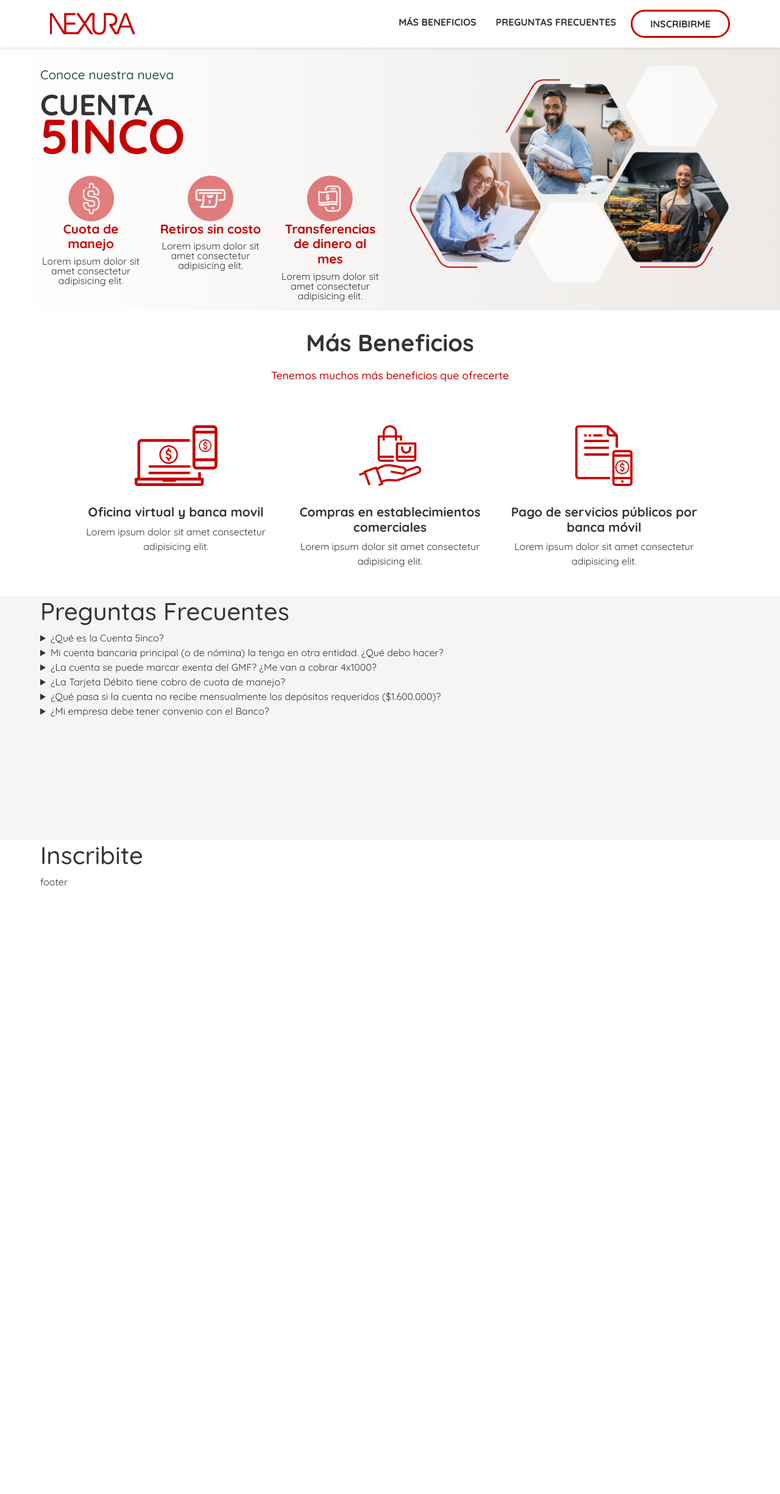
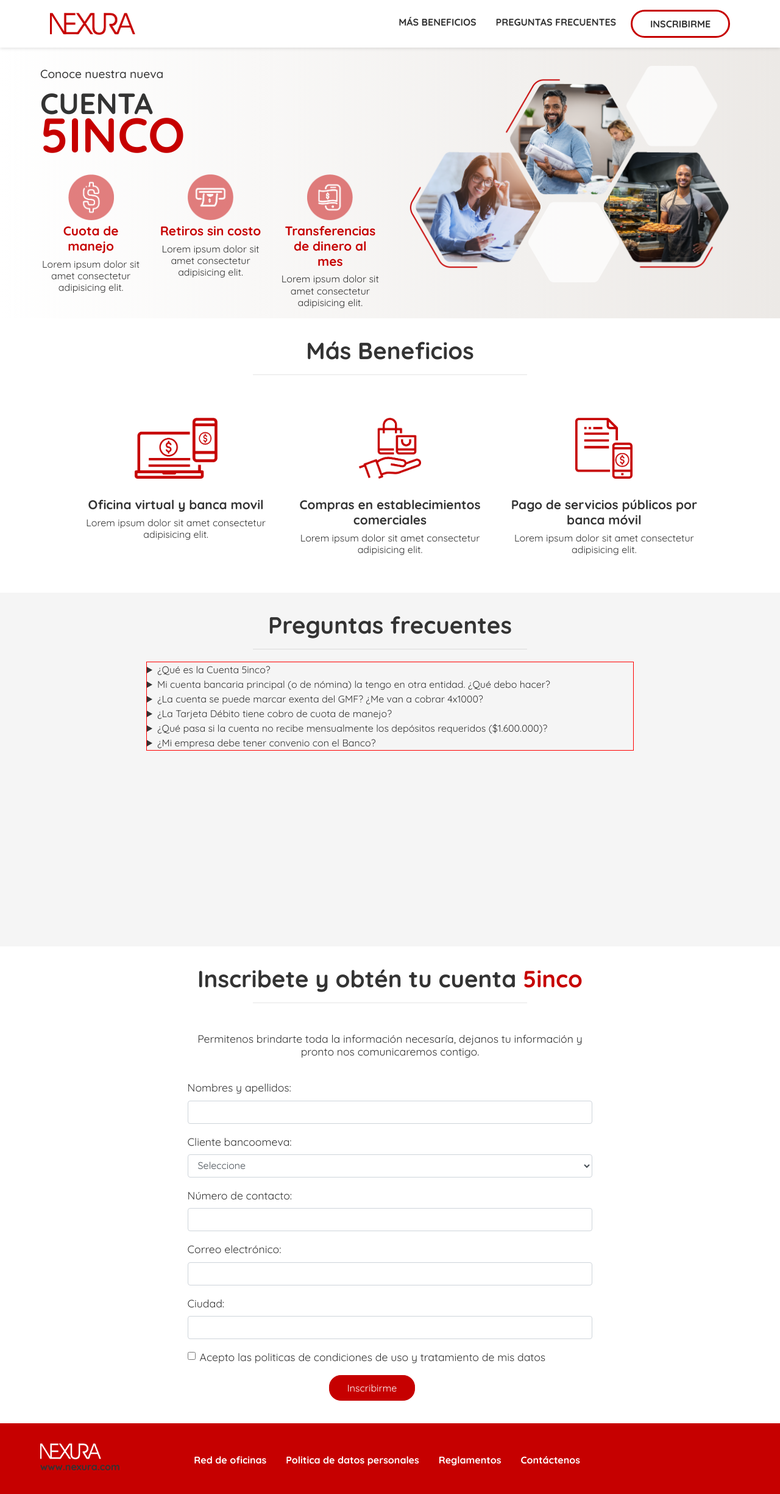
Before and after one commit to WistonCarmona/bancoNx-landing, a plain HTML site: page index.html in a window 1280 px wide. Shown: the whole page at 61% size. Before the commit the page ends 1458 px from the top, so only its background shows below. Drawn offline with nearby package versions, Linux system fonts and the light colour scheme.

Commit message:
[add] section contact and footer

```diff
--- a/index.html
+++ b/index.html
@@ -4,6 +4,7 @@
 <head>
   <meta charset="UTF-8" />
   <meta name="viewport" content="width=device-width, initial-scale=1.0" />
+  <link rel="icon" type="image/png" sizes="32x32" href="static/images/icon32x32.png">
   <link rel="stylesheet" href="static/bootstrap-4.5.0-dist/css/bootstrap.min.css">
   <link
     href="https://fonts.googleapis.com/css2?family=Open+Sans:wght@400;600;700&family=Quicksand:wght@400;500;700&display=swap"
@@ -41,29 +42,29 @@
     <div class="wrapper">
       <div class="row">
         <div class="col-12 col-lg-6">
-          <div class="banner-box">
-            <h4 class="text-small">Conoce nuestra nueva</h4>
+          <div class="box-left">
+            <h3 class="u-subtitle">Conoce nuestra nueva</h3>
             <h2 class="text-medium">Cuenta</h2>
             <h1 class="text-big">5inco</h1>
             <div class="row">
               <div class="col-12 col-sm-4">
                 <div class="banner-box-info">
                   <img src="static/images/icon-cuota-manejo.png" alt="sin cuota de manejo" />
-                  <h4 class="title-banner">Cuota de manejo</h4>
+                  <h4 class="title-info">Cuota de manejo</h4>
                   <p class="info">Lorem ipsum dolor sit amet consectetur adipisicing elit.</p>
                 </div>
               </div>
               <div class="col-12 col-sm-4">
                 <div class="banner-box-info">
                   <img src="static/images/icon-retiros.png" alt="retiros sin costos" />
-                  <h4 class="title-banner">Retiros sin costo</h4>
+                  <h4 class="title-info">Retiros sin costo</h4>
                   <p class="info">Lorem ipsum dolor sit amet consectetur adipisicing elit.</p>
                 </div>
               </div>
               <div class="col-12 col-sm-4">
                 <div class="banner-box-info">
                   <img src="static/images/icon-transferencias.png" alt="transferencias de dinero" />
-                  <h4 class="title-banner">Transferencias de dinero al mes</h4>
+                  <h4 class="title-info">Transferencias de dinero al mes</h4>
                   <p class="info">Lorem ipsum dolor sit amet consectetur adipisicing elit.</p>
                 </div>
               </div>
@@ -78,9 +79,9 @@
   </section>
   <section class="bonus">
     <div class="wrapper">
-      <h1 class="title">Más Beneficios</h1>
-      <h4 class="text-center">Tenemos muchos más beneficios que ofrecerte</h4>
-      <div class="bonus-box">
+      <h1 class="u-title">Más Beneficios</h1>
+      <hr class="line">
+      <div class="bonus-minwrapp">
         <div class="row">
           <div class="col-12 col-sm-4">
             <div class="bonus-box-info">
@@ -109,49 +110,116 @@
   </section>
   <section class="questions">
     <div class="wrapper">
-      <h1>Preguntas Frecuentes</h1>
-      <details>
-        <summary>¿Qué es la Cuenta 5inco?</summary>
-        <p>Lorem ipsum dolor sit amet consectetur adipisicing elit. Mollitia similique dolorem illo atque quasi vel
+      <h1 class="u-title">Preguntas frecuentes</h1>
+      <hr class="line">
+      <div class="questions-minwrapp">
+        <details class="details">
+          <summary class="summary">¿Qué es la Cuenta 5inco?</summary>
+          <p class="info-details">Lorem ipsum dolor sit amet consectetur adipisicing elit. Mollitia similique dolorem
+            illo atque quasi vel
             excepturi molestias, quis, animi officia et. Vel facere, ullam voluptatum eveniet ab unde aliquid alias!</p>
         </details>
-      <details>
-        <summary>Mi cuenta bancaria principal (o de nómina) la tengo en otra entidad. ¿Qué debo
+        <details class="details">
+          <summary class="summary">Mi cuenta bancaria principal (o de nómina) la tengo en otra entidad. ¿Qué debo
             hacer?</summary>
-        <p>Lorem ipsum dolor sit amet consectetur adipisicing elit. Mollitia similique dolorem illo atque quasi vel
+          <p class="info-details">Lorem ipsum dolor sit amet consectetur adipisicing elit. Mollitia similique dolorem
+            illo atque quasi vel
             excepturi molestias, quis, animi officia et. Vel facere, ullam voluptatum eveniet ab unde aliquid alias!</p>
         </details>
-      <details>
-        <summary>¿La cuenta se puede marcar exenta del GMF? ¿Me van a cobrar 4x1000?</summary>
-        <p>Lorem ipsum dolor sit amet consectetur adipisicing elit. Mollitia similique dolorem illo atque quasi vel
+        <details class="details">
+          <summary class="summary">¿La cuenta se puede marcar exenta del GMF? ¿Me van a cobrar 4x1000?</summary>
+          <p class="info-details">Lorem ipsum dolor sit amet consectetur adipisicing elit. Mollitia similique dolorem
+            illo atque quasi vel
             excepturi molestias, quis, animi officia et. Vel facere, ullam voluptatum eveniet ab unde aliquid alias!</p>
         </details>
-      <details>
-        <summary>¿La Tarjeta Débito tiene cobro de cuota de manejo?</summary>
-        <p>Lorem ipsum dolor sit amet consectetur adipisicing elit. Mollitia similique dolorem illo atque quasi vel
+        <details class="details">
+          <summary class="summary">¿La Tarjeta Débito tiene cobro de cuota de manejo?</summary>
+          <p class="info-details">Lorem ipsum dolor sit amet consectetur adipisicing elit. Mollitia similique dolorem
+            illo atque quasi vel
             excepturi molestias, quis, animi officia et. Vel facere, ullam voluptatum eveniet ab unde aliquid alias!</p>
         </details>
-      <details>
-        <summary>¿Qué pasa si la cuenta no recibe mensualmente los depósitos requeridos
+        <details class="details">
+          <summary class="summary">¿Qué pasa si la cuenta no recibe mensualmente los depósitos requeridos
             ($1.600.000)?</summary>
-        <p>Lorem ipsum dolor sit amet consectetur adipisicing elit. Mollitia similique dolorem illo atque quasi vel
+          <p class="info-details">Lorem ipsum dolor sit amet consectetur adipisicing elit. Mollitia similique dolorem
+            illo atque quasi vel
             excepturi molestias, quis, animi officia et. Vel facere, ullam voluptatum eveniet ab unde aliquid alias!</p>
         </details>
-      <details>
-        <summary>¿Mi empresa debe tener convenio con el Banco?</summary>
-        <p>Lorem ipsum dolor sit amet consectetur adipisicing elit. Mollitia similique dolorem illo atque quasi vel
+        <details class="details">
+          <summary class="summary">¿Mi empresa debe tener convenio con el Banco?</summary>
+          <p class="info-details">Lorem ipsum dolor sit amet consectetur adipisicing elit. Mollitia similique dolorem
+            illo atque quasi vel
             excepturi molestias, quis, animi officia et. Vel facere, ullam voluptatum eveniet ab unde aliquid alias!</p>
         </details>
+      </div>
     </div>
   </section>
   <section class="contact">
     <div class="wrapper">
-      <h1>Inscribite</h1>
+      <h1 class="u-title">Inscribete y obtén tu cuenta <span>5inco</span></h1>
+      <hr class="line">
+      <div class="contact-minwrapp">
+        <p class="info text-center">
+          Permitenos brindarte toda la información necesaría, dejanos tu información
+          y pronto nos comunicaremos contigo.
+        </p>
+        <form class="form-contact">
+          <div class="form-group">
+            <label>Nombres y apellidos:</label>
+            <input type="text" class="form-control">
+          </div>
+          <div class="form-group">
+            <label>Cliente bancoomeva:</label>
+            <select class="form-control">
+              <option>Seleccione</option>
+              <option>Si</option>
+              <option>No</option>
+            </select>
+          </div>
+          <div class="form-group">
+            <label>Número de contacto:</label>
+            <input type="number" class="form-control">
+          </div>
+          <div class="form-group">
+            <label>Correo electrónico:</label>
+            <input type="email" class="form-control">
+          </div>
+          <div class="form-group">
+            <label>Ciudad:</label>
+            <input type="text" class="form-control">
+          </div>
+          <div class="form-group form-check">
+            <input type="checkbox" class="form-check-input" id="exampleCheck1">
+            <label class="form-check-label" for="exampleCheck1">Acepto las politicas de condiciones de uso y tratamiento
+              de mis datos</label>
+          </div>
+          <div class="box-button">
+            <button type="submit" class="btn btn-nexura">Inscribirme</button>
+          </div>
+        </form>
+      </div>
     </div>
   </section>
-  <footer>
+  <footer class="footer">
     <div class="wrapper">
-      footer
+      <div class="footer-content">
+        <div class="footer-content-items">
+          <div class="row">
+            <div class="col-12 col-md-2">
+              <img src="static/images/logo-nexura-white.png" width="100px" alt="Logo nexura fondo blanco" />
+              <a class="link-nexura" href="https://www.nexura.com" target="_blank">www.nexura.com</a>
+            </div>
+            <div class="col-12 col-md-10">
+              <ul class="footer-menu">
+                <li><a href="#">Red de oficinas</a></li>
+                <li><a href="#">Politica de datos personales</a></li>
+                <li><a href="#">Reglamentos</a></li>
+                <li><a href="#">Contáctenos</a></li>
+              </ul>
+            </div>
+          </div>
+        </div>
+      </div>
     </div>
   </footer>
 </body>
--- a/static/css/styles.css
+++ b/static/css/styles.css
@@ -1,5 +1,6 @@
 :root {
   --colorRed: #c60000;
+  --colorRedDarken: #9e0000;
   --colorBase: #333;
   --colorDarkGrey: #2f4f4f;
   --colorLightGray: #f5f5f5;
@@ -17,6 +18,22 @@
   max-width: 1180px;
   margin: auto;
   padding: 0 1em;
+  overflow: hidden;
+}
+h1.u-title {
+  font-size: 2.4em;
+  font-weight: bold;
+  text-align: center;
+  margin: 30px auto 10px auto;
+}
+h3.u-subtitle {
+  font-size: 1.2em;
+}
+p.info {
+  line-height: 1.2em;
+}
+hr.line {
+  max-width: 450px;
 }
 .navbar {
   padding: 0.3rem 1rem !important;
@@ -56,7 +73,7 @@
   background: linear-gradient(to left, #ece9e6, #fff);
   height: auto;
 }
-.banner-box {
+.banner .box-left {
   padding-top: 2em;
 }
 .banner img {
@@ -72,16 +89,12 @@
 .banner-box-info img {
   width: 75px;
   height: auto;
-  margin: 0px auto;
+  margin: 0px auto 5px auto;
 }
-.banner-box-info h4.title-banner {
+.banner-box-info h4.title-info {
   color: var(--colorRed);
-  font-size: 1.3rem;
+  font-size: 1.3em;
   font-weight: bold;
-}
-.banner-box-info p.info {
-  font-size: 1rem;
-  line-height: 1rem;
 }
 h4.text-small {
   color: var(--colorDarkGrey);
@@ -103,22 +116,20 @@
 .bonus {
   background-color: #fff;
   height: auto;
-  min-height: 400px;
+  min-height: 450px;
   width: 100%;
 }
-.bonus h1.title {
-  font-size: 2.4rem;
-  font-weight: bold;
-  text-align: center;
-  margin: 30px auto 20px auto;
-}
-.bonus h4 {
-  color: var(--colorRed);
-  font-size: 1.1rem;
-}
-.bonus-box {
+.bonus-minwrapp {
   margin: 30px auto;
   max-width: 1024px;
+}
+.bonus-subtitle {
+  color: var(--colorRed);
+}
+.bonus-subtitle:before {
+  content: '';
+  width: 50px;
+  border-bottom: 3px solid var(--colorRed);
 }
 .bonus-box-info {
   width: 100%;
@@ -139,34 +150,89 @@
   background-color: var(--colorLightGray);
   width: 100%;
   height: auto;
-  min-height: 400px;
+  min-height: 580px;
 }
-.carousel {
-  text-align: left;
-  max-width: 600px;
-  margin: 2em auto;
-  border-top: 1px solid var(--colorLine);
+.questions-minwrapp {
+  border: 1px solid #f00;
+  margin: 20px auto;
+  max-width: 800px;
 }
-.carousel-content[open] .carousel-header {
-  border: none;
+.contact {
+  min-height: 600px;
 }
-.carousel-content[open] .carousel-header::-webkit-details-marker {
+.contact span {
+  color: var(--colorRed);
+}
+.contact-minwrapp {
+  max-width: 700px;
+  height: auto;
+  overflow: hidden;
+  margin: 30px auto 20px auto;
+  padding: 1em;
+  font-size: 1.1em;
+}
+.contact-minwrapp .form-contact {
+  margin-top: 2em;
+}
+.box-button {
+  width: 200px;
+  margin: 0px auto;
+}
+.btn {
+  padding: 0.5rem 1.8rem !important;
+  border-radius: 1.2rem !important;
+}
+.btn-nexura {
+  color: #fff;
+  background-color: var(--colorRed);
+  border-color: var(--colorRed);
+}
+.btn-nexura:hover {
+  color: #fff;
+  background-color: var(--colorRedDarken);
+}
+.footer {
+  color: #fff;
+  background-color: var(--colorRed);
+  padding: 2em 0;
+}
+.footer-content-items {
+  align-items: center;
+}
+.footer a.link-nexura {
   color: var(--colorBase);
+  padding: 0;
+  margin: 0.2em 0;
+  font-weight: bold;
+  transition: all 0.5s;
 }
-.carousel-header {
-  padding: 1.5em 0;
-  border-bottom: 1px solid var(--colorLine);
-  font-size: 0.9em;
+.footer a.link-nexura:hover {
+  color: #fff;
 }
-.carousel-header:focus {
-  outline: 0;
+.footer .footer-menu {
+  display: flex;
+  margin: 0;
 }
-.carousel-header::-webkit-details-marker {
-  color: var(--colorRed);
-  float: right;
+.footer ul {
+  list-style: none;
 }
-@media screen and (min-width: 1024px) {
-  .carousel {
-    border-top: 1px solid var(--colorLine);
+.footer li {
+  padding: 1em 0;
+}
+.footer a {
+  color: #fff;
+  padding: 0.8em;
+  margin: 0 0.2em;
+  font-weight: bold;
+  transition: all 0.5s;
+}
+.footer a:hover {
+  color: var(--colorBase);
+  font-weight: bold;
+  text-decoration: none;
+}
+@media screen and (max-width: 720px) {
+  .footer a {
+    display: block;
   }
 }
```
Also changed, not shown: static/images/icon32x32.png (added), static/images/logo-nexura-white.png (added), 6 other files. Lines whose indentation alone changed are shown as unchanged.
